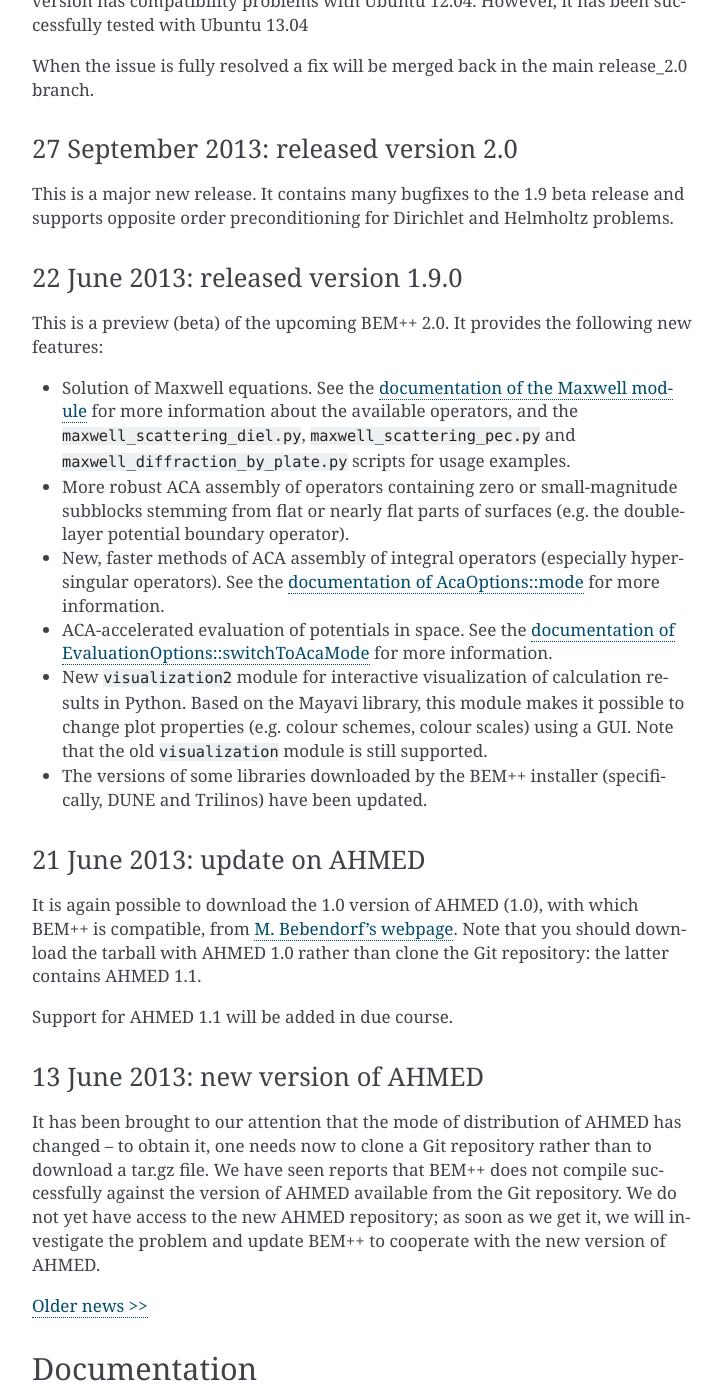
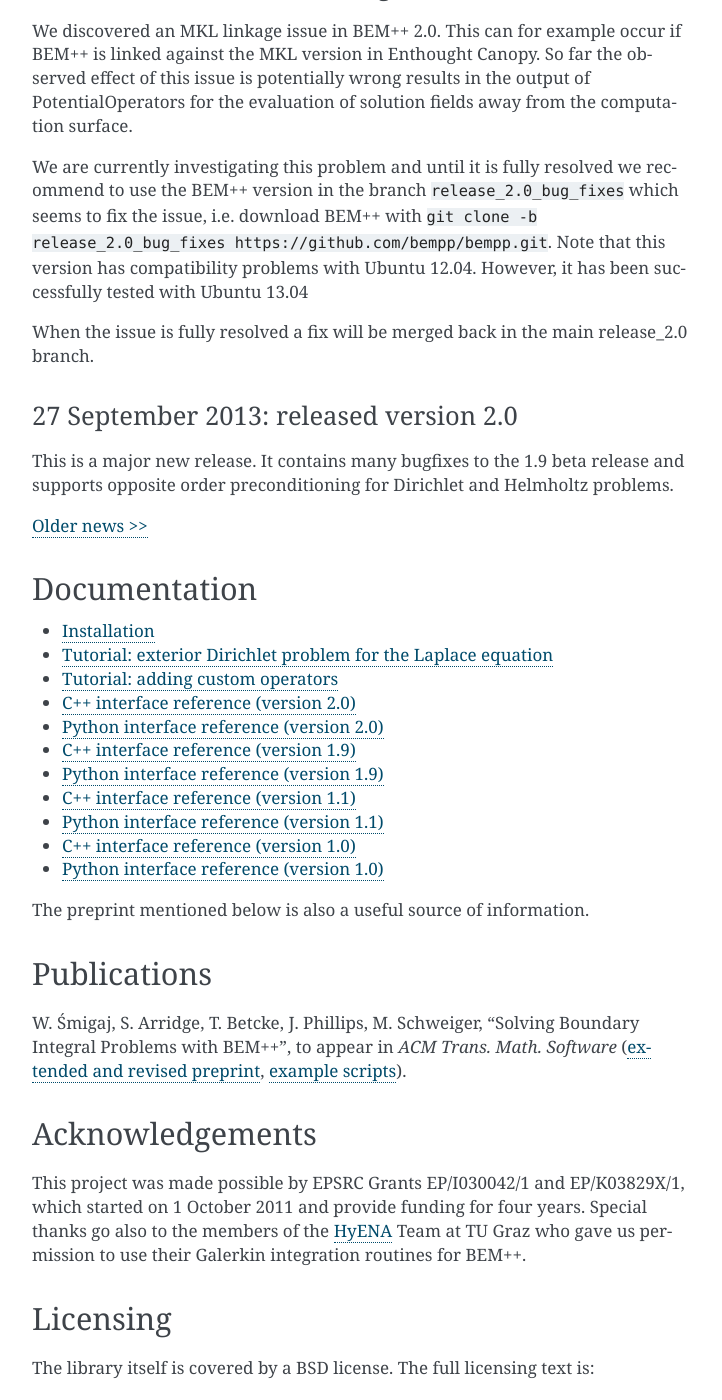
Before and after one commit to evantwout/web, a Sphinx documentation site: the page built from source/index.rst, in a window 1280 px wide and 1400 px high, scrolled down 1774 px. Shown: the whole window, without its empty margins (388-1110 px from the left). Built offline with Sphinx 7.4.7, drawn with Linux system fonts in a browser that asks for light colours; formulas are drawn with MathJax 3; some of the changed text lies outside the part shown.

Commit message:
Added release notes for 2.0.2.
Removed some older notes as they are already on the "Older news" page.

```diff
--- a/source/index.rst
+++ b/source/index.rst
@@ -74,7 +82,7 @@
 
 
 13 October 2013: MKL linking issue in Version 2.0
-..................................................
+.................................................
 We discovered an MKL linkage issue in BEM++ 2.0. This can for example
 occur if BEM++ is linked against the MKL version in Enthought Canopy.
 So far the observed effect of this issue is potentially wrong results
@@ -92,66 +100,9 @@
 branch.
 
 27 September 2013: released version 2.0
-......................................
+.......................................
 This is a major new release. It contains many bugfixes to the 1.9 beta release
 and supports opposite order preconditioning for Dirichlet and Helmholtz problems.
-
-
-22 June 2013: released version 1.9.0
-....................................
-
-This is a preview (beta) of the upcoming BEM++ 2.0. It provides the following
-new features:
-
-- Solution of Maxwell equations. See the `documentation of the Maxwell module
-  <http://www.bempp.org/cppref/1.9/group__maxwell__3d.html>`_ for more
-  information about the available operators, and the
-  ``maxwell_scattering_diel.py``, ``maxwell_scattering_pec.py`` and
-  ``maxwell_diffraction_by_plate.py`` scripts for usage examples.
-
-- More robust ACA assembly of operators containing zero or small-magnitude
-  subblocks stemming from flat or nearly flat parts of surfaces (e.g. the
-  double-layer potential boundary operator).
-
-- New, faster methods of ACA assembly of integral operators (especially
-  hypersingular operators). See the `documentation of AcaOptions::mode
-  <http://www.bempp.org/cppref/1.9/structBempp_1_1AcaOptions.html#ae8a1d643f44c030552e94e62c052f1d0>`_
-  for more information.
-
-- ACA-accelerated evaluation of potentials in space. See the `documentation of
-  EvaluationOptions::switchToAcaMode
-  <http://www.bempp.org/cppref/1.9/classBempp_1_1EvaluationOptions.html#ad747e4f5e84017493c9edc3fc3e95fc9>`_
-  for more information.
-
-- New ``visualization2`` module for interactive visualization of calculation
-  results in Python. Based on the Mayavi library, this module makes it possible
-  to change plot properties (e.g. colour schemes, colour scales) using a
-  GUI. Note that the old ``visualization`` module is still supported.
-
-- The versions of some libraries downloaded by the BEM++ installer
-  (specifically, DUNE and Trilinos) have been updated.
-
-21 June 2013: update on AHMED
-.............................
-
-It is again possible to download the 1.0 version of AHMED (1.0), with which
-BEM++ is compatible, from `M. Bebendorf’s webpage
-<http://bebendorf.ins.uni-bonn.de/AHMED.html>`_. Note that you should download
-the tarball with AHMED 1.0 rather than clone the Git repository: the latter
-contains AHMED 1.1.
-
-Support for AHMED 1.1 will be added in due course.
-
-13 June 2013: new version of AHMED
-..................................
-
-It has been brought to our attention that the mode of distribution of AHMED has
-changed -- to obtain it, one needs now to clone a Git repository rather than to
-download a tar.gz file. We have seen reports that BEM++ does not compile
-successfully against the version of AHMED available from the Git repository. We
-do not yet have access to the new AHMED repository; as soon as we get it, we
-will investigate the problem and update BEM++ to cooperate with the new version
-of AHMED.
 
 `Older news >> <files/older_news.html>`_
 
```
Also changed, not shown: other parts of source/index.rst (+13 -5 lines).
